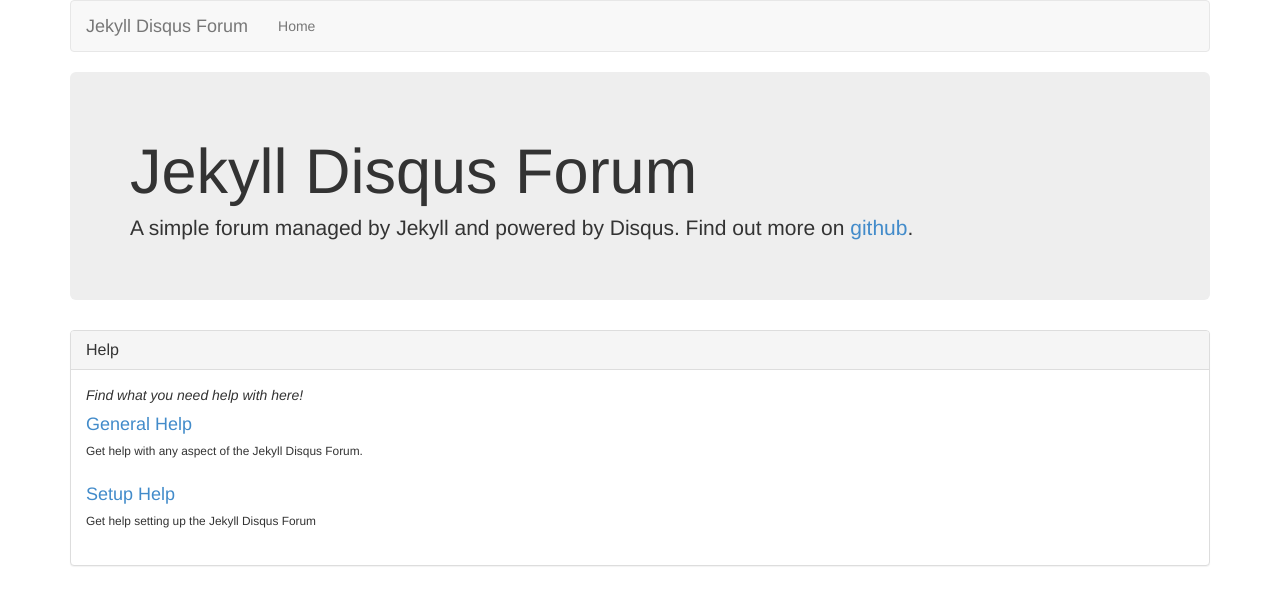
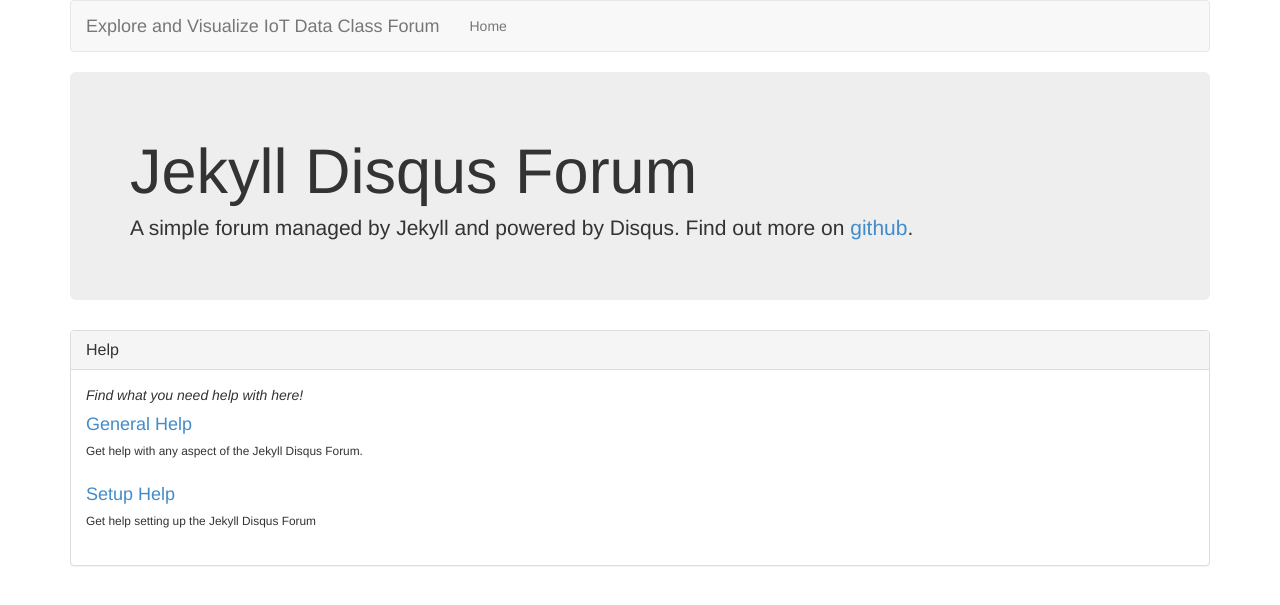
Before and after one commit to irJERAD/Expore-and-Visualize-IoT-Data, a Jekyll site: the page built from index.md, in a window 1280 px wide. Shown: the top 605 px of the page. Built offline with Jekyll 4.4.1, drawn with Linux system fonts in a browser that asks for light colours; nearby versions of some CDN libraries; our own code applies the rules of GitHub Pages for plain Markdown files.

Commit message:
API key disqus short name and app added to config

```diff
--- a/_config.yml
+++ b/_config.yml
@@ -1,25 +1,25 @@
 # Name of your blog (this will show up at the top of your page and in the RSS feed)
-name: Jekyll Disqus Forum
+name: Explore and Visualize IoT Data Class Forum
 
 # Short description (goes below the title; it will also be used in the RSS feed)
-description: Forum created in Disqus
+description: A Place For Us to Discus The Explore and Visualize IoT Data Coursera Course.
 
 # Your name, as you want it to appear underneath each post and in the footer
-author: Daniel Klco
+author: Jerad Acosta
 
 # Uncomment if you are planning to run the blog in a subdirectory
 # Note - if you enable this, and attempt to view your site locally you have to use the baseurl in your local path.
 # Example, you must use http://localhost:4000/path/to/blog
-baseurl: /Jekyll-Disqus-Forum
+baseurl: /
 
 # The URL of your actual domain. This will be used to make absolute links in the RSS feed.
-url: http://klcodanr.github.io/Jekyll-Disqus-Forum
+url: http://ExporeAndVisualizeIoTData.Jerad.xyz
 
 # Exclude system files
 exclude: [.gitignore]
 
 # The disqus shortname for your forum
-disqus_shortname: jekylldisqusforum
+disqus_shortname: irJERAD
 
 # The public key for your disqus application
-disqus_publickey: cVy9WcjLl6TI8EbBAL6PDy8FqMr4gm3HXXfERv7anOYHj3AZAyO2jD66Pqqe71B0
+disqus_publickey: 2QUUVwOUP76XZOBnEpZbaQAB8gM8kA5AcN8jhg8H1zbuBV7NAO5izVchj3W1nAF4
```
